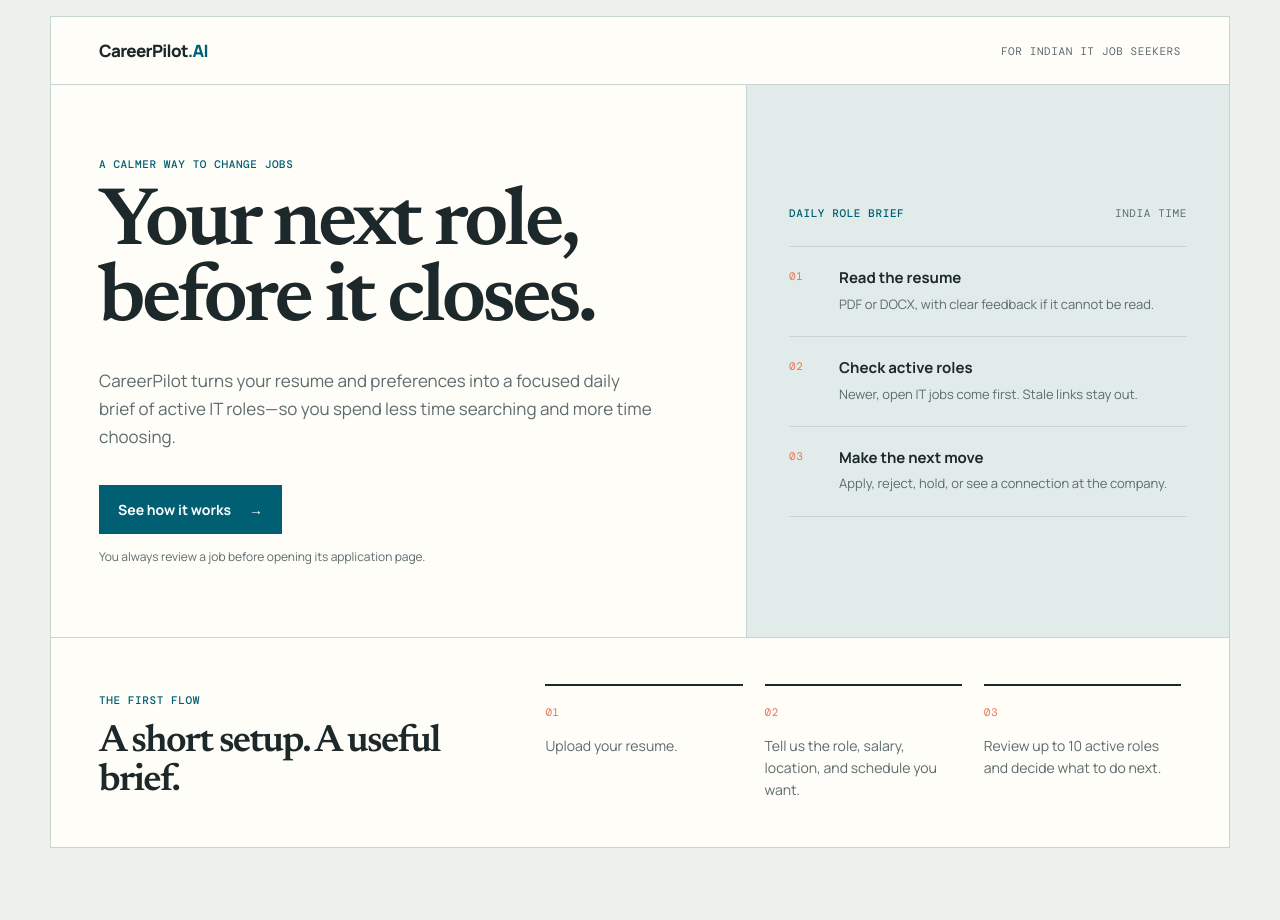
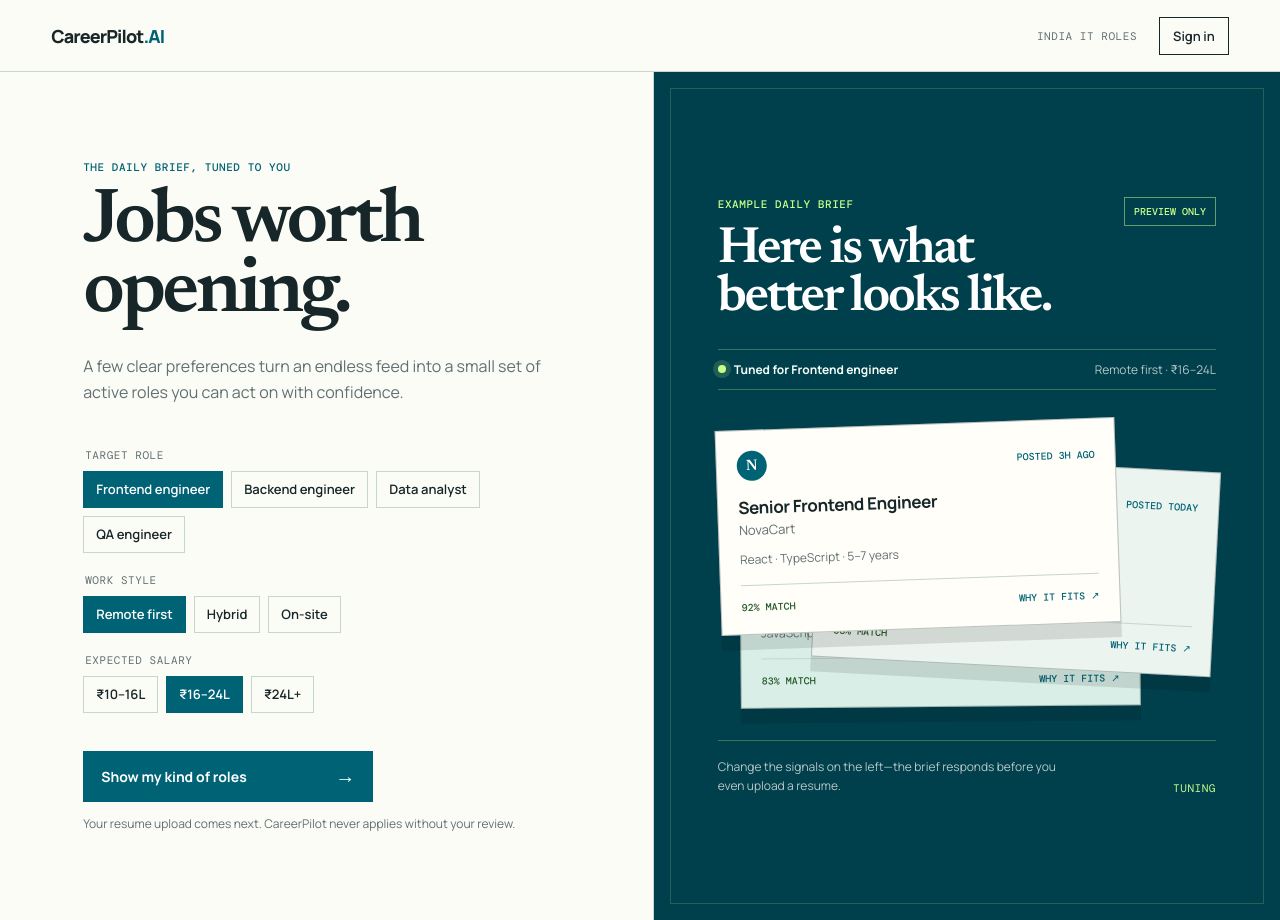
Before and after one commit to hjsutariya-prog/careerpilot-ai, a React (Vite) app: page / in a window 1280 px wide. Before the commit the page ends 864 px from the top, so only its background shows below. Built offline with nearby package versions, Linux system fonts and the light colour scheme.

Commit message:
feat: add interactive job brief preview

```diff
--- a/src/App.tsx
+++ b/src/App.tsx
@@ -1,77 +1,133 @@
+import { useState } from 'react'
 import './App.css'
 
+const roles = ['Frontend engineer', 'Backend engineer', 'Data analyst', 'QA engineer']
+const workStyles = ['Remote first', 'Hybrid', 'On-site']
+const salaryBands = ['₹10–16L', '₹16–24L', '₹24L+']
+
+const rolesPreview = {
+  'Frontend engineer': [
+    ['Senior Frontend Engineer', 'NovaCart', 'React · TypeScript · 5–7 years', '92%', 'Posted 3h ago'],
+    ['UI Platform Engineer', 'Metric Loop', 'Design systems · React · Remote', '88%', 'Posted today'],
+    ['Frontend Developer', 'Bright Grid', 'JavaScript · APIs · Product team', '83%', 'Posted yesterday'],
+  ],
+  'Backend engineer': [
+    ['Senior Backend Engineer', 'NovaCart', 'Node.js · PostgreSQL · APIs', '93%', 'Posted 2h ago'],
+    ['Platform Engineer', 'Metric Loop', 'Java · Cloud · Remote', '87%', 'Posted today'],
+    ['Backend Developer', 'Bright Grid', 'Python · Services · Product team', '82%', 'Posted yesterday'],
+  ],
+  'Data analyst': [
+    ['Senior Data Analyst', 'NovaCart', 'SQL · Power BI · Product data', '91%', 'Posted 4h ago'],
+    ['Analytics Specialist', 'Metric Loop', 'Python · Metrics · Remote', '86%', 'Posted today'],
+    ['Business Data Analyst', 'Bright Grid', 'SQL · Dashboards · Stakeholders', '81%', 'Posted yesterday'],
+  ],
+  'QA engineer': [
+    ['Senior QA Engineer', 'NovaCart', 'Automation · APIs · Playwright', '90%', 'Posted 3h ago'],
+    ['Quality Engineer', 'Metric Loop', 'SDET · CI/CD · Remote', '85%', 'Posted today'],
+    ['QA Automation Engineer', 'Bright Grid', 'Java · Selenium · Product team', '80%', 'Posted yesterday'],
+  ],
+} as const
+
+function ChoiceRow({ label, options, value, onChange }: { label: string; options: string[]; value: string; onChange: (option: string) => void }) {
+  return (
+    <fieldset className="choice-row">
+      <legend>{label}</legend>
+      <div className="choice-options">
+        {options.map((option) => (
+          <button className={option === value ? 'choice selected' : 'choice'} key={option} onClick={() => onChange(option)} type="button">
+            {option}
+          </button>
+        ))}
+      </div>
+    </fieldset>
+  )
+}
+
 function App() {
+  const [role, setRole] = useState(roles[0])
+  const [workStyle, setWorkStyle] = useState(workStyles[0])
+  const [salary, setSalary] = useState(salaryBands[1])
+  const [briefReady, setBriefReady] = useState(false)
+  const [signInOpen, setSignInOpen] = useState(false)
+  const examples = rolesPreview[role as keyof typeof rolesPreview]
+
   return (
     <main className="app-shell">
       <header className="topbar">
-        <a className="brand" href="#top" aria-label="CareerPilot home">
-          CareerPilot<span>.AI</span>
-        </a>
-        <p className="topbar-note">For Indian IT job seekers</p>
+        <a className="brand" href="#top" aria-label="CareerPilot home">CareerPilot<span>.AI</span></a>
+        <div className="topbar-actions">
+          <span className="availability">India IT roles</span>
+          <button className="sign-in" onClick={() => setSignInOpen(true)} type="button">Sign in</button>
+        </div>
       </header>
 
-      <section className="hero" id="top" aria-labelledby="hero-heading">
-        <div className="hero-copy">
-          <p className="eyebrow">A calmer way to change jobs</p>
-          <h1 id="hero-heading">Your next role, before it closes.</h1>
-          <p className="hero-summary">
-            CareerPilot turns your resume and preferences into a focused daily brief of active IT roles—so you spend less time searching and more time choosing.
-          </p>
-          <a className="primary-action" href="#how-it-works">
-            See how it works <span aria-hidden="true">→</span>
-          </a>
-          <p className="action-note">You always review a job before opening its application page.</p>
+      <section className="workbench" id="top" aria-labelledby="hero-heading">
+        <div className="brief-builder">
+          <p className="eyebrow">The daily brief, tuned to you</p>
+          <h1 id="hero-heading">Jobs worth<br />opening.</h1>
+          <p className="intro">A few clear preferences turn an endless feed into a small set of active roles you can act on with confidence.</p>
+
+          <div className="choice-stack">
+            <ChoiceRow label="Target role" onChange={setRole} options={roles} value={role} />
+            <ChoiceRow label="Work style" onChange={setWorkStyle} options={workStyles} value={workStyle} />
+            <ChoiceRow label="Expected salary" onChange={setSalary} options={salaryBands} value={salary} />
+          </div>
+
+          <button className="build-brief" onClick={() => setBriefReady(true)} type="button">
+            {briefReady ? 'Brief ready for your resume' : 'Show my kind of roles'} <span aria-hidden="true">→</span>
+          </button>
+          <p className="small-print">Your resume upload comes next. CareerPilot never applies without your review.</p>
         </div>
 
-        <aside className="signal-panel" aria-label="CareerPilot search promise">
-          <div className="panel-heading">
-            <p>Daily role brief</p>
-            <span>India time</span>
+        <aside className={briefReady ? 'match-preview ready' : 'match-preview'} aria-live="polite" aria-label="Example daily job brief">
+          <div className="preview-head">
+            <div>
+              <p className="eyebrow">Example daily brief</p>
+              <h2>Here is what<br />better looks like.</h2>
+            </div>
+            <span className="preview-tag">Preview only</span>
           </div>
-          <div className="signal-line">
-            <span className="signal-number">01</span>
-            <div>
-              <strong>Read the resume</strong>
-              <p>PDF or DOCX, with clear feedback if it cannot be read.</p>
-            </div>
+
+          <div className="signal-summary">
+            <span><i /> Tuned for {role}</span>
+            <p>{workStyle} · {salary}</p>
           </div>
-          <div className="signal-line">
-            <span className="signal-number">02</span>
-            <div>
-              <strong>Check active roles</strong>
-              <p>Newer, open IT jobs come first. Stale links stay out.</p>
-            </div>
+
+          <div className="job-stack">
+            {examples.map(([title, company, detail, score, freshness], index) => (
+              <article className={`job-card job-card-${index + 1}`} key={title}>
+                <div className="job-card-top">
+                  <span className="company-mark" aria-hidden="true">{company.slice(0, 1)}</span>
+                  <span className="freshness">{freshness}</span>
+                </div>
+                <h3>{title}</h3>
+                <p className="company-name">{company}</p>
+                <p className="job-detail">{detail}</p>
+                <footer>
+                  <span className="match-score">{score} match</span>
+                  <span>Why it fits ↗</span>
+                </footer>
+              </article>
+            ))}
           </div>
-          <div className="signal-line">
-            <span className="signal-number">03</span>
-            <div>
-              <strong>Make the next move</strong>
-              <p>Apply, reject, hold, or see a connection at the company.</p>
-            </div>
+
+          <div className="preview-footer">
+            <p>{briefReady ? 'Next: upload your resume. CareerPilot will rank real open roles against your experience.' : 'Change the signals on the left—the brief responds before you even upload a resume.'}</p>
+            <span>{briefReady ? 'READY' : 'TUNING'}</span>
           </div>
         </aside>
       </section>
 
-      <section className="how-it-works" id="how-it-works" aria-labelledby="how-heading">
-        <div>
-          <p className="eyebrow">The first flow</p>
-          <h2 id="how-heading">A short setup. A useful brief.</h2>
+      {signInOpen && (
+        <div className="modal-backdrop" role="presentation" onMouseDown={() => setSignInOpen(false)}>
+          <section aria-labelledby="sign-in-title" className="sign-in-dialog" onMouseDown={(event) => event.stopPropagation()} role="dialog" aria-modal="true">
+            <button aria-label="Close sign in" className="close-button" onClick={() => setSignInOpen(false)} type="button">×</button>
+            <p className="eyebrow">Welcome back</p>
+            <h2 id="sign-in-title">Sign in arrives with account setup.</h2>
+            <p>Google and email sign-in are part of Milestone 6. This entry point is ready for that real flow.</p>
+          </section>
         </div>
-        <ol className="steps">
-          <li>
-            <span>01</span>
-            <p>Upload your resume.</p>
-          </li>
-          <li>
-            <span>02</span>
-            <p>Tell us the role, salary, location, and schedule you want.</p>
-          </li>
-          <li>
-            <span>03</span>
-            <p>Review up to 10 active roles and decide what to do next.</p>
-          </li>
-        </ol>
-      </section>
+      )}
     </main>
   )
 }
```
Also changed, not shown: src/App.css.
